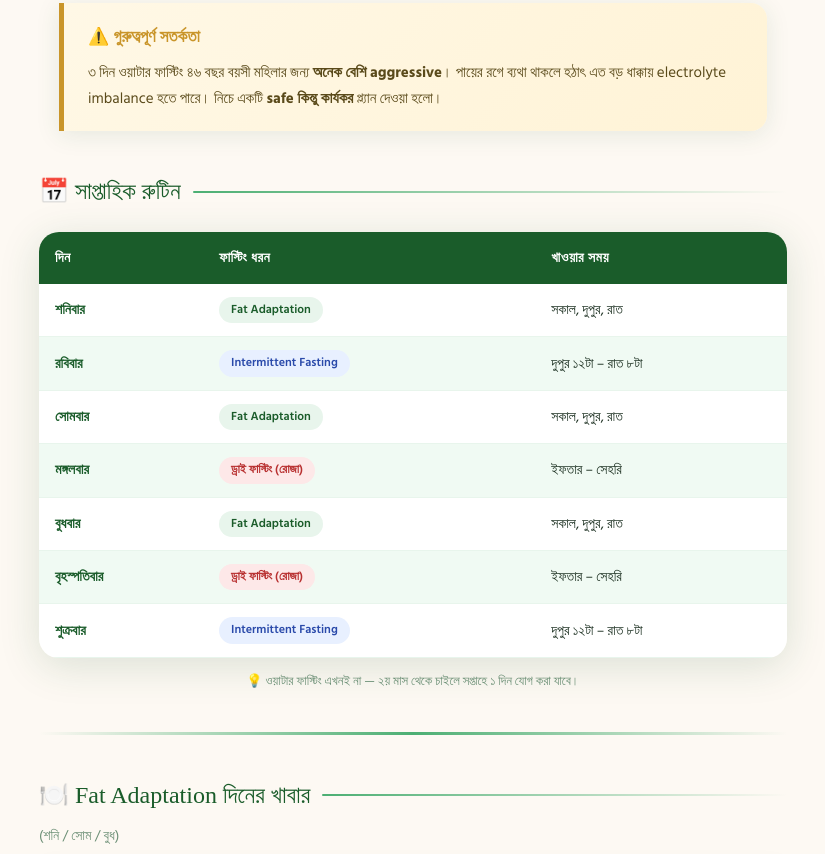
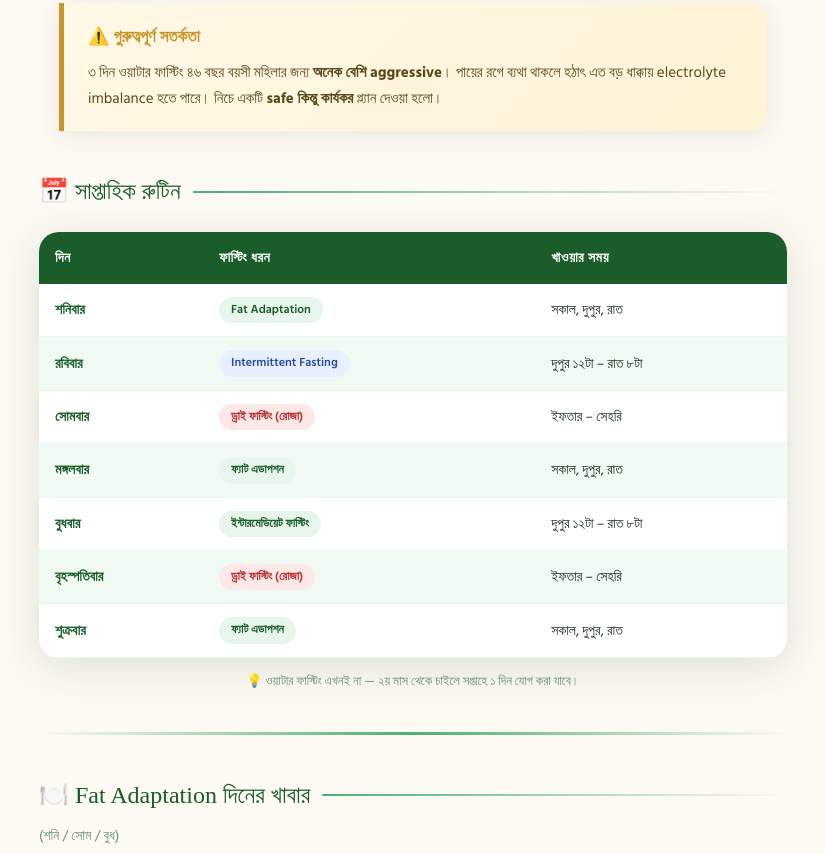
Before and after one commit to AboutSohan/JK-Lifestyle, a plain HTML site: page ammu-diet.html in a window 1280 px wide. Shown: the part 500-1354 px from the top of the page, without its empty margins (227-1052 px from the left). Drawn offline with Linux system fonts and the light colour scheme; a web font is replaced by a local one.

Commit message:
Update ammu-diet.html

```diff
--- a/ammu-diet.html
+++ b/ammu-diet.html
@@ -425,18 +425,18 @@
         </tr>
         <tr>
           <td>সোমবার</td>
-          <td><span class="tag tag-adapt">Fat Adaptation</span></td>
-          <td>সকাল, দুপুর, রাত</td>
-        </tr>
-        <tr>
-          <td>মঙ্গলবার</td>
           <td><span class="tag tag-dry">ড্রাই ফাস্টিং (রোজা)</span></td>
           <td>ইফতার – সেহরি</td>
         </tr>
         <tr>
+          <td>মঙ্গলবার</td>
+          <td><span class="tag tag-adapt">ফ্যাট এডাপশন</span></td>
+          <td>সকাল, দুপুর, রাত</td>
+        </tr>
+        <tr>
           <td>বুধবার</td>
-          <td><span class="tag tag-adapt">Fat Adaptation</span></td>
-          <td>সকাল, দুপুর, রাত</td>
+          <td><span class="tag tag-adapt">ইন্টারমেডিয়েট ফাস্টিং</span></td>
+          <td>দুপুর ১২টা – রাত ৮টা</td>
         </tr>
         <tr>
           <td>বৃহস্পতিবার</td>
@@ -445,8 +445,8 @@
         </tr>
         <tr>
           <td>শুক্রবার</td>
-          <td><span class="tag tag-if">Intermittent Fasting</span></td>
-          <td>দুপুর ১২টা – রাত ৮টা</td>
+          <td><span class="tag tag-adapt">ফ্যাট এডাপশন</span></td>
+          <td>সকাল, দুপুর, রাত</td>
         </tr>
       </tbody>
     </table>
```
